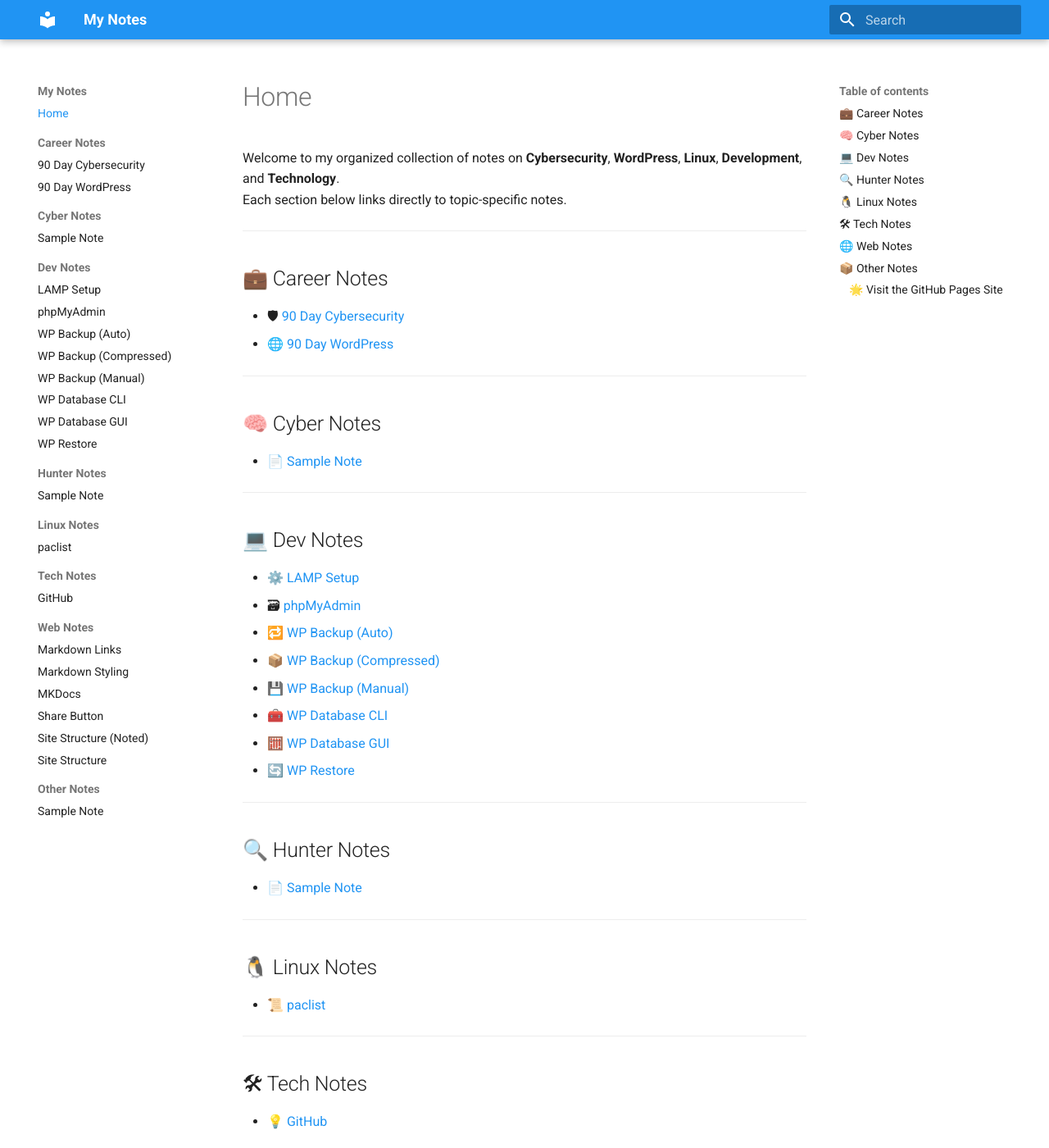
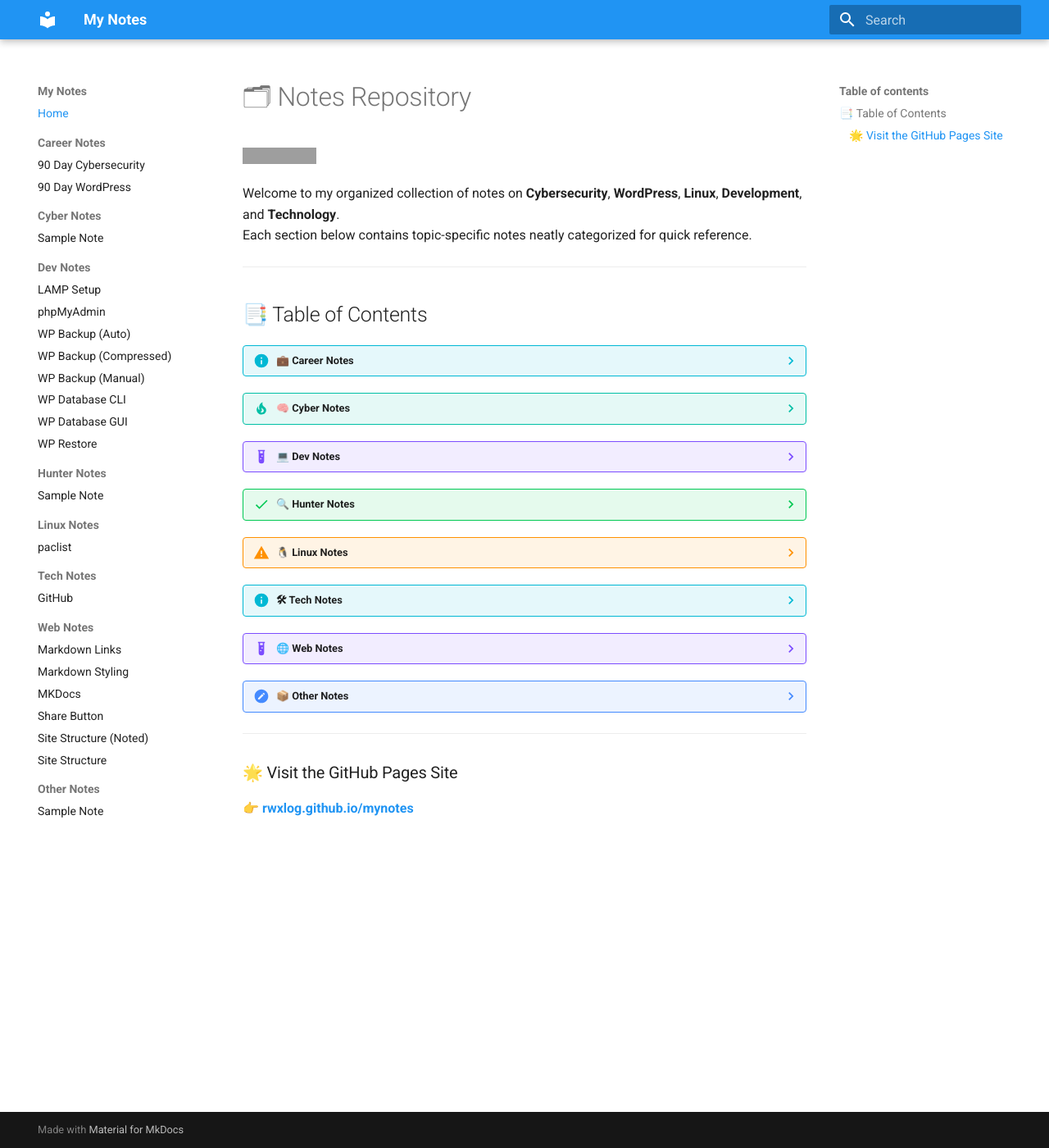
Before and after one commit to rwxlog/mynotes, an MkDocs documentation site: the page built from docs/index.md, in a window 1280 px wide and 1400 px high. Shown: the whole window at 82% size. Built offline with MkDocs 1.6.1 and Material for MkDocs 9.7.7, drawn with Linux system fonts in a browser that asks for light colours; some of the changed text lies outside the part shown; grey boxes are pictures that could not be loaded.

Commit message:
update index.md

```diff
--- a/docs/index.md
+++ b/docs/index.md
@@ -1,58 +1,50 @@
+# 🗂 Notes Repository
+
+[![Visit Site](https://img.shields.io/badge/GitHub%20Pages-Visit-blue?style=for-the-badge&logo=github)](https://rwxlog.github.io/mynotes/)
+
 Welcome to my organized collection of notes on **Cybersecurity**, **WordPress**, **Linux**, **Development**, and **Technology**.
-Each section below links directly to topic-specific notes.
+Each section below contains topic-specific notes neatly categorized for quick reference.
 
 ---
 
-## 💼 Career Notes
-- 🛡 [90 Day Cybersecurity](CareerNotes/90-day-cybersecurity.md)
-- 🌐 [90 Day WordPress](CareerNotes/90-day-wordpress.md)
+## 📑 Table of Contents
 
----
+??? info "💼 Career Notes"
+    - 🛡 [90 Day Cybersecurity](CareerNotes/90-day-cybersecurity.md)
+    - 🌐 [90 Day WordPress](CareerNotes/90-day-wordpress.md)
 
-## 🧠 Cyber Notes
-- 📄 [Sample Note](CyberNotes/samplenote.md)
+??? tip "🧠 Cyber Notes"
+    - 📄 [Sample Note](CyberNotes/samplenote.md)
 
----
+??? example "💻 Dev Notes"
+    - ⚙️ [LAMP Setup](DevNotes/LAMP.md)
+    - 🗃 [phpMyAdmin](DevNotes/phpMyAdmin.md)
+    - 🔁 [WP Backup (Auto)](DevNotes/wp-backup-auto.md)
+    - 📦 [WP Backup (Compressed)](DevNotes/wp-backup-compressed.md)
+    - 💾 [WP Backup (Manual)](DevNotes/wp-backup.md)
+    - 🧰 [WP Database CLI](DevNotes/wp-database-cli.md)
+    - 🧮 [WP Database GUI](DevNotes/wp-database.md)
+    - 🔄 [WP Restore](DevNotes/wp-restore.md)
 
-## 💻 Dev Notes
-- ⚙️ [LAMP Setup](DevNotes/LAMP.md)
-- 🗃 [phpMyAdmin](DevNotes/phpMyAdmin.md)
-- 🔁 [WP Backup (Auto)](DevNotes/wp-backup-auto.md)
-- 📦 [WP Backup (Compressed)](DevNotes/wp-backup-compressed.md)
-- 💾 [WP Backup (Manual)](DevNotes/wp-backup.md)
-- 🧰 [WP Database CLI](DevNotes/wp-database-cli.md)
-- 🧮 [WP Database GUI](DevNotes/wp-database.md)
-- 🔄 [WP Restore](DevNotes/wp-restore.md)
+??? success "🔍 Hunter Notes"
+    - 📄 [Sample Note](HunterNotes/samplenote.md)
 
----
+??? warning "🐧 Linux Notes"
+    - 📜 [paclist](LinuxNotes/paclist.md)
 
-## 🔍 Hunter Notes
-- 📄 [Sample Note](HunterNotes/samplenote.md)
+??? info "🛠 Tech Notes"
+    - 💡 [GitHub](TechNotes/GitHub.md)
 
----
+??? example "🌐 Web Notes"
+    - 🔗 [Markdown Links](WebNotes/markdown-links.md)
+    - 🖋 [Markdown Styling](WebNotes/markdown-styling.md)
+    - 📘 [MKDocs](WebNotes/MKDocs.md)
+    - 🔄 [Share Button](WebNotes/share-button.md)
+    - 🗂 [Site Structure (Noted)](WebNotes/site-structure-noted.md)
+    - 🏗 [Site Structure](WebNotes/site-structure.md)
 
-## 🐧 Linux Notes
-- 📜 [paclist](LinuxNotes/paclist.md)
-
----
-
-## 🛠 Tech Notes
-- 💡 [GitHub](TechNotes/GitHub.md)
-
----
-
-## 🌐 Web Notes
-- 🔗 [Markdown Links](WebNotes/markdown-links.md)
-- 🖋 [Markdown Styling](WebNotes/markdown-styling.md)
-- 📘 [MKDocs](WebNotes/MKDocs.md)
-- 🔄 [Share Button](WebNotes/share-button.md)
-- 🗂 [Site Structure (Noted)](WebNotes/site-structure-noted.md)
-- 🏗 [Site Structure](WebNotes/site-structure.md)
-
----
-
-## 📦 Other Notes
-- 📄 [Sample Note](OtherNotes/samplenote.md)
+??? note "📦 Other Notes"
+    - 📄 [Sample Note](OtherNotes/samplenote.md)
 
 ---
 
```
